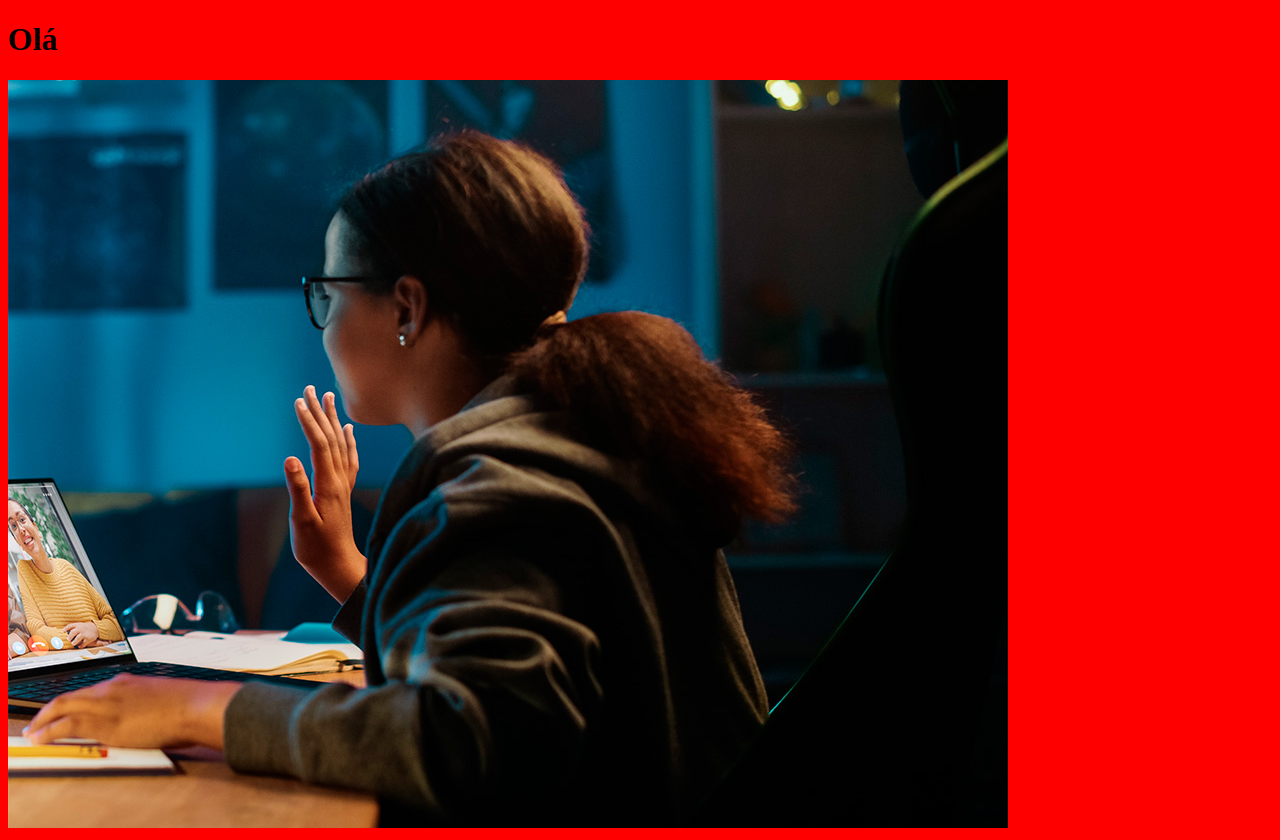
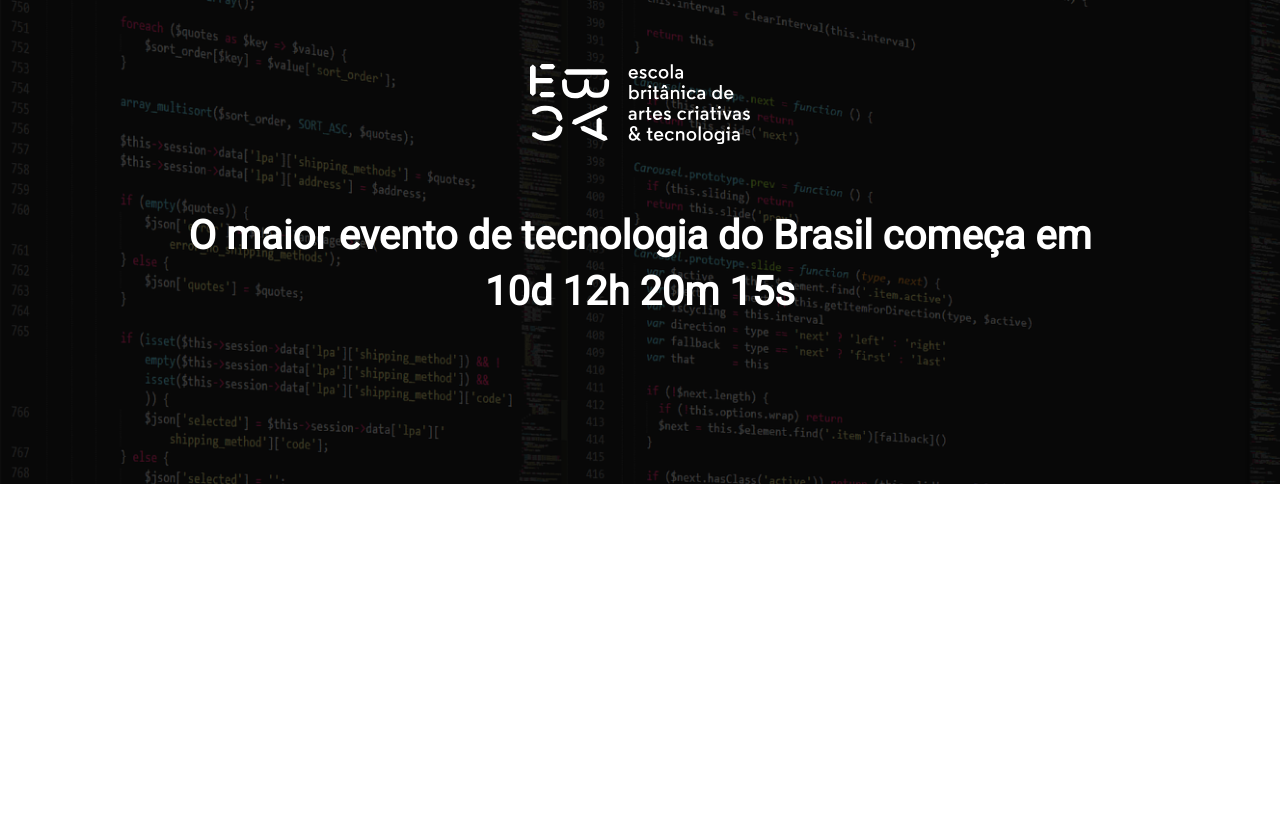
Before and after one commit to Horther/event_page, a website built with Parcel: page src/index.html in a window 1280 px wide. After the commit the page ends 800 px from the top, so only its background shows below. Built offline with nearby package versions, Linux system fonts and the light colour scheme.

Commit message:
criando o hero

```diff
--- a/src/index.html
+++ b/src/index.html
@@ -3,12 +3,28 @@
 <head>
     <meta charset="UTF-8">
     <meta name="viewport" content="width=device-width, initial-scale=1.0">
-    <title>Document</title>
+    <title>Event Page</title>
+<link rel="preconnect" href="https://fonts.googleapis.com">
+<link rel="preconnect" href="https://fonts.gstatic.com" crossorigin>
+<link href="https://fonts.googleapis.com/css2?family=Roboto:ital,wght@400;700;900&display=swap" rel="stylesheet">
+
     <link rel="stylesheet" href="./styles/main.scss">
 </head>
 <body>
-    <h1>Olá</h1>
-    <img src="./images/backend.png" alt="">
+    <header class="hero">
+        <div class="container">
+            <img class="hero__logo" src="./images/ebac_logo.svg" alt="EBAC">
+            <p class="hero__text">
+                O maior evento de tecnologia do Brasil começa em 10d 12h 20m 15s
+            </p>
+        </div>
+    </header>
+
+
+
+
+
+
     <script src="./scripts/main.js"></script>
 </body>
 </html>
--- /dev/null
+++ b/src/styles/_hero.scss
@@ -0,0 +1,53 @@
+.hero {
+    padding-top: 64px;
+    padding-bottom: 100px;
+    background-image: url(../images/fundo.png);
+    background-repeat: no-repeat;
+    background-size: cover;
+    position: relative;
+
+    .container{
+        position: relative;
+    }
+
+    &::before{
+        position: absolute;
+        top: 0;
+        left: 0;
+        width: 100%;
+        height: 100%;
+        background-color: #000;
+        opacity: .7;
+        content: '';
+    }
+
+    &__text{
+        margin-top: 64px;
+        margin-bottom: 64px;
+        font-size: 40px;
+        line-height: 56px;
+        font-weight: 800;
+        text-align: center;
+
+    }
+
+    &__logo{
+        margin: 0 auto;
+        height: 80px;
+        display: block;
+    }
+
+    @media (max-width: 640px){
+        padding: 40px 0;
+
+        &__logo{
+            height: 40px;
+        }
+
+        &__text{
+            font-size: 22px;
+            line-height: 24px;
+            margin: 24px 0;
+        }
+    }
+}
--- a/src/styles/main.scss
+++ b/src/styles/main.scss
@@ -1,3 +1,26 @@
-body{
-    background-color: red;
+@use 'hero';
+
+
+
+
+* {
+    margin: 0;
+    padding: 0;
+    box-sizing: border-box;
+    font-family: Roboto, sans-serif;
+    color: #fff;
 }
+
+.container {
+    max-width: 960px;
+    width: 100%;
+    margin: 0 auto;
+
+    @media (max-width: 640px){
+        max-width: 80%;
+    }
+
+    @media (max-width: 1024px){
+        max-width: 90%;
+    }
+}
```
